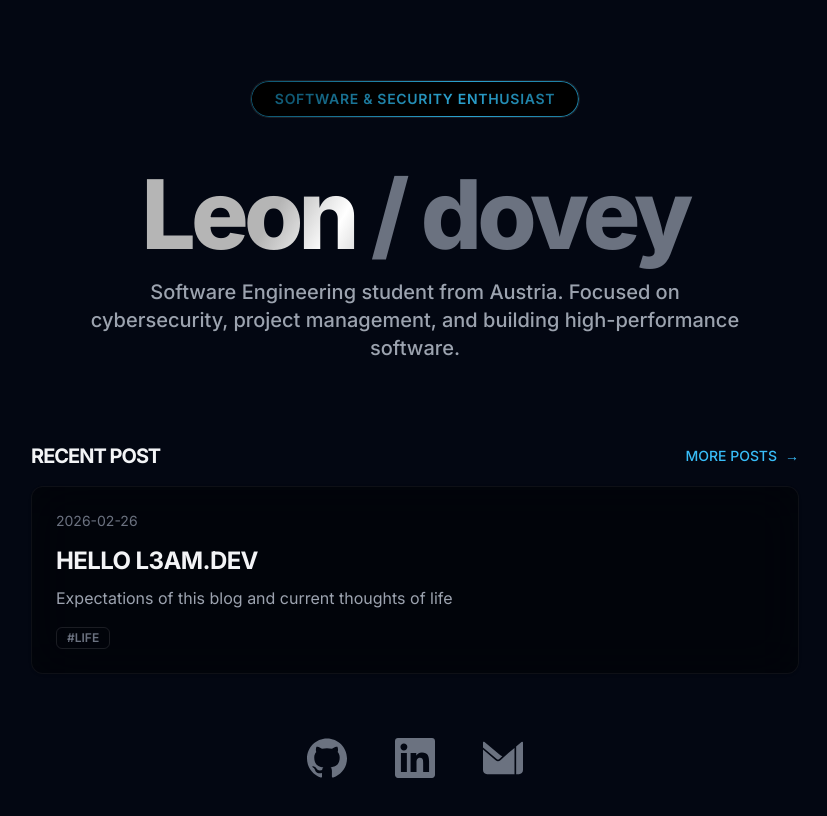
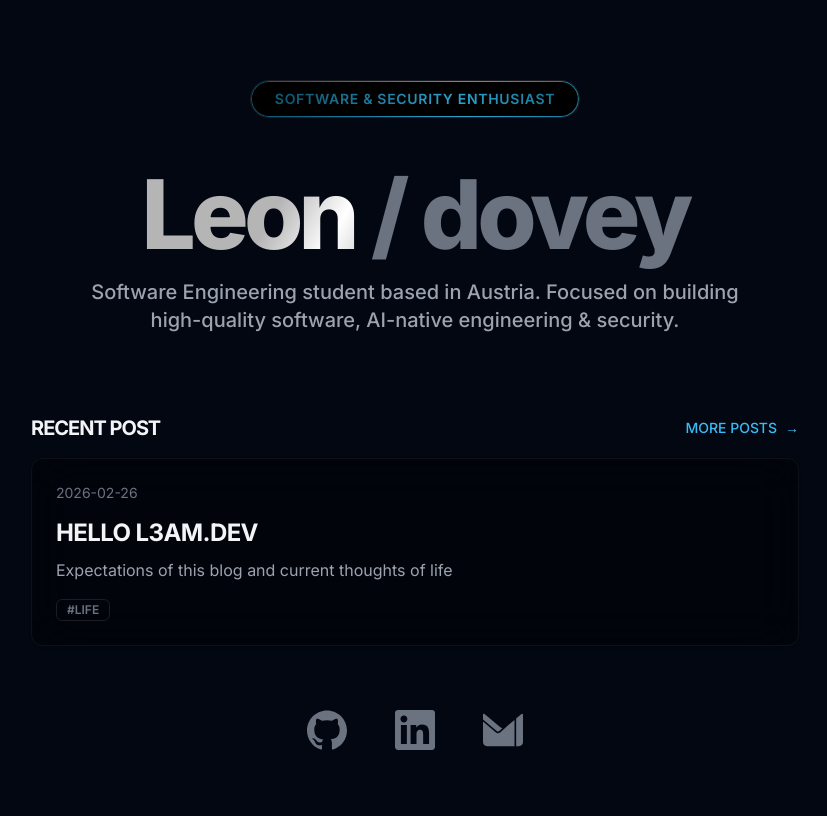
Before and after one commit to doveyQ/l3am, a Next.js app: page / in a window 1280 px wide. Shown: the top 816 px of the page, without its empty margins (225-1052 px from the left). Built offline with nearby package versions, Linux system fonts and the light colour scheme.

Commit message:
style: small text changes

```diff
--- a/components/home-hero.tsx
+++ b/components/home-hero.tsx
@@ -28,8 +28,8 @@ export function HomeHero() {
         </h1>
 
         <p className="max-w-2xl pb-4 mx-auto text-lg md:text-xl text-gray-400 font-medium leading-relaxed">
-          Software Engineering student from Austria. Focused on cybersecurity,
-          project management, and building high-performance software.
+          Software Engineering student based in Austria. Focused on building high-quality software,
+          AI-native engineering & security.
         </p>
       </motion.div>
     </div>
```
Also changed, not shown: 1 other file (tests, documents, lock files or other folders).
